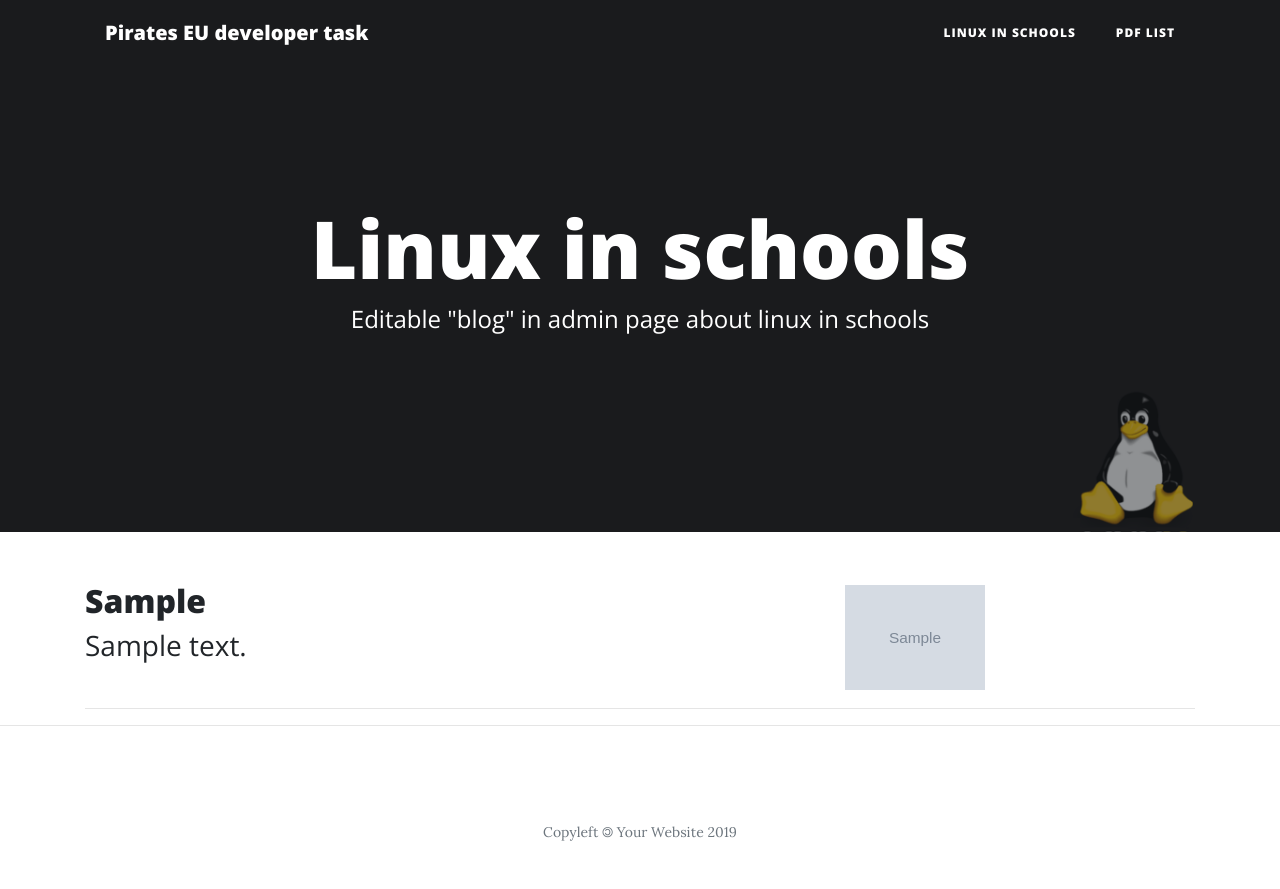
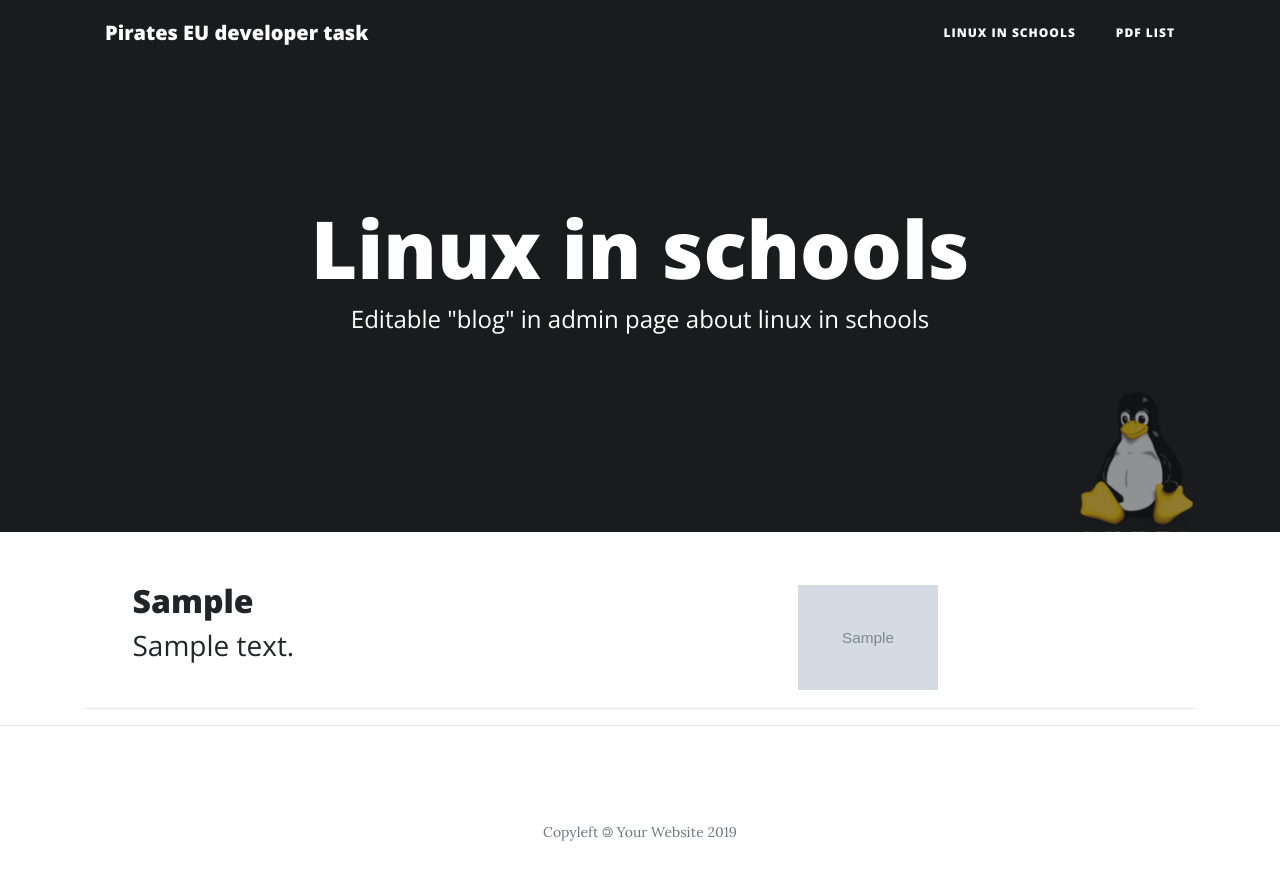
Before and after one commit to nepoveda/EP-task, a Django app: page /article-list in a window 1280 px wide. Shown: the top 889 px of the page. Run offline with Django 3.2, Linux system fonts and the light colour scheme; tables that the repository leaves empty hold one stand-in row (values such as "Sample post"); grey boxes marked "Sample" are stand-in pictures; some libraries are stand-ins or nearby versions.

Commit message:
article-list colums

```diff
--- a/pdf_list/templates/linux_in_schools/article_list.html
+++ b/pdf_list/templates/linux_in_schools/article_list.html
@@ -19,7 +19,7 @@
   <div class="container">
     {% for article in object_list %}
         <div class="row">
-          <div class="col-lg-8 col-md-10 mx-auto">
+          <div class="col-lg-6 col-md-8 mx-auto">
               <div class="post-preview">
                   <a href="{% url 'linux_in_schools:article-detail' article.pk %}">
                   <h2 class="post_title">{{ article.header }}</h2>
```
